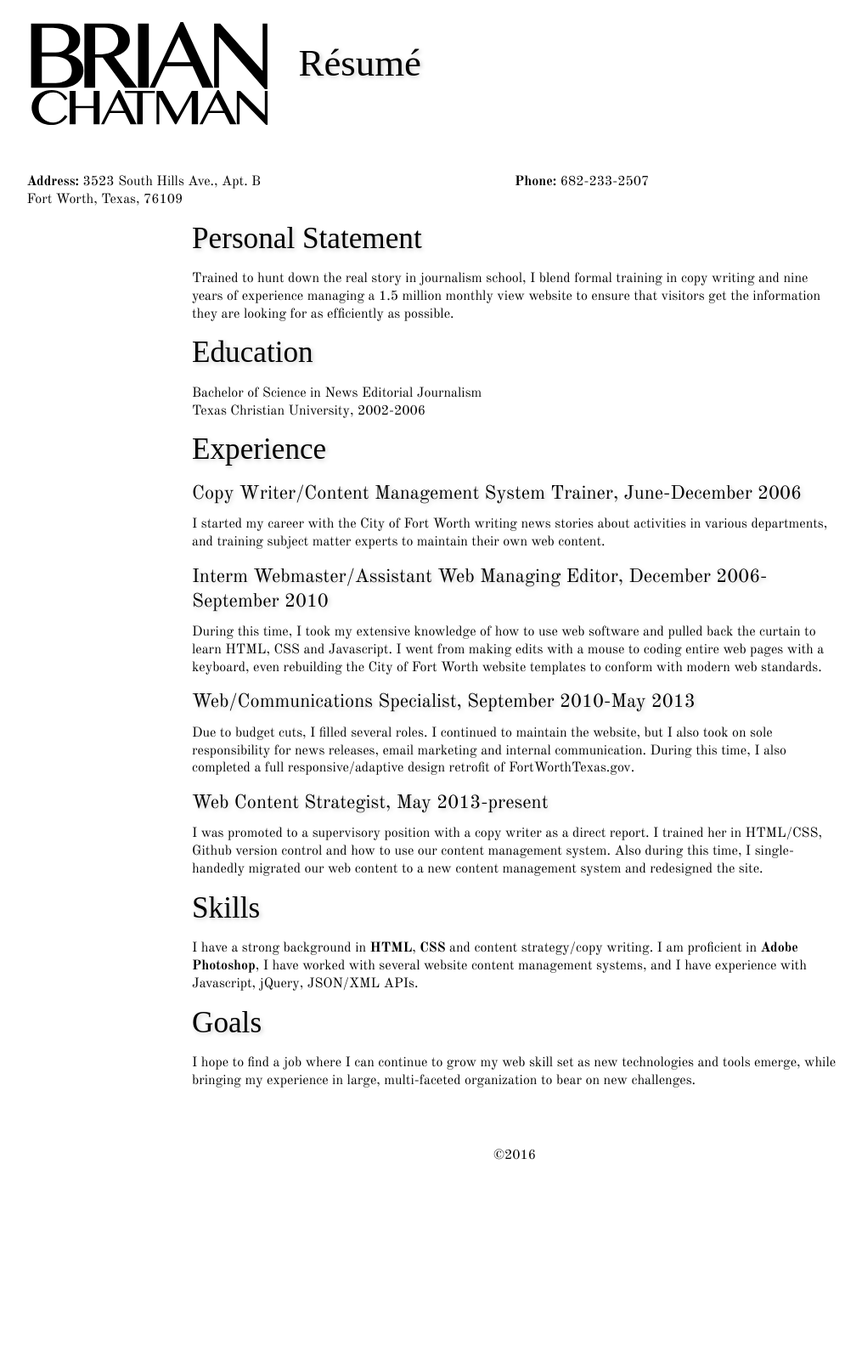
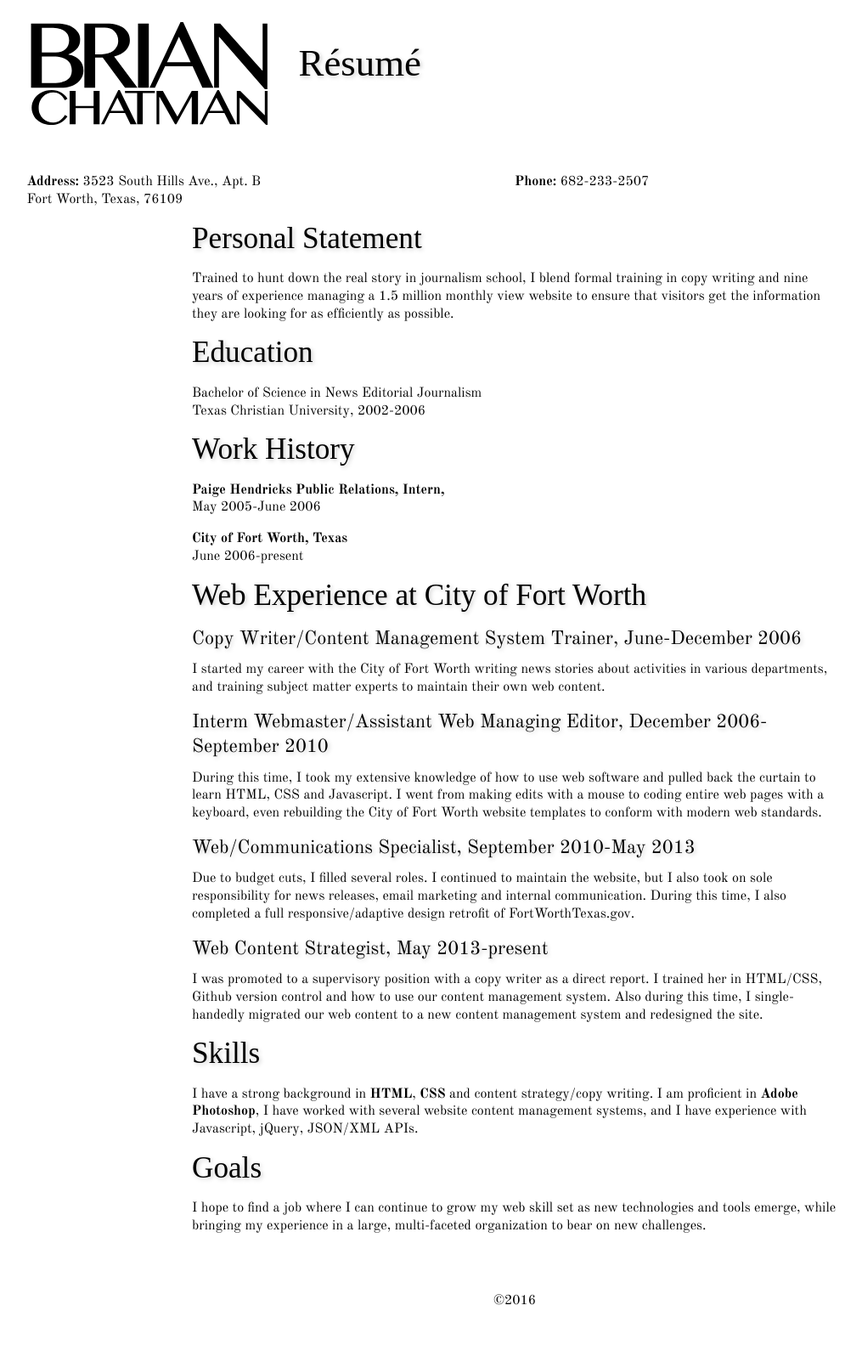
Before and after one commit to bechatman/bechatman.github.io, a Jekyll site: the page built from resume.md, in a window 1280 px wide. Shown: the whole page at 85% size, without its empty margins (34-1049 px from the left). Built offline with Jekyll 4.4.1, drawn with Linux system fonts in a browser that asks for light colours; some web fonts are replaced; Markdown is read by kramdown in place of the engine named in the settings; before the commit the page ends 1412 px from its top, so only the background shows below that.

Commit message:
Update resume

```diff
--- a/resume.md
+++ b/resume.md
@@ -8,7 +8,10 @@ permalink: /resume/
 <h2>Education</h2>
 <p>Bachelor of Science in News Editorial Journalism<br>
 Texas Christian University, 2002-2006</p>
-<h2>Experience</h2>
+<h2>Work History</h2>
+<p><strong>Paige Hendricks Public Relations, Intern,</strong><br>May 2005-June 2006</p>
+<p><strong>City of Fort Worth, Texas</strong><br />June 2006-present</p>
+<h2>Web Experience at City of Fort Worth</h2>
 <h3>Copy Writer/Content Management System Trainer, June-December 2006</h3>
 <p>I started my career with the City of Fort Worth writing news stories about activities in various departments, and training subject matter experts to maintain their own web content.</p>
 <h3>Interm Webmaster/Assistant Web Managing Editor, December 2006-September 2010</h3>
@@ -20,4 +23,4 @@ Texas Christian University, 2002-2006</p>
 <h2>Skills</h2>
 <p>I have a strong background in <strong>HTML</strong>, <strong>CSS</strong> and content strategy/copy writing. I am proficient in <strong>Adobe Photoshop</strong>, I have worked with several website content management systems, and I have experience with Javascript, jQuery, JSON/XML APIs.</p>
 <h2>Goals</h2>
-<p>I hope to find a job where I can continue to grow my web skill set as new technologies and tools emerge, while bringing my experience in large, multi-faceted organization to bear on new challenges.</p>
+<p>I hope to find a job where I can continue to grow my web skill set as new technologies and tools emerge, while bringing my experience in a large, multi-faceted organization to bear on new challenges.</p>
```
